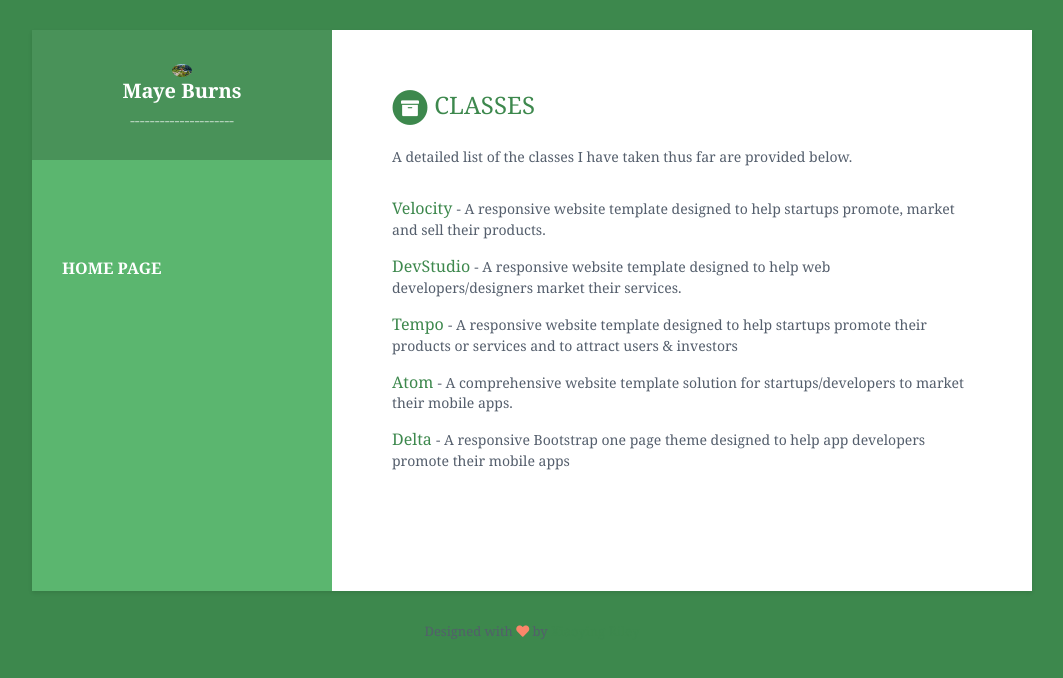
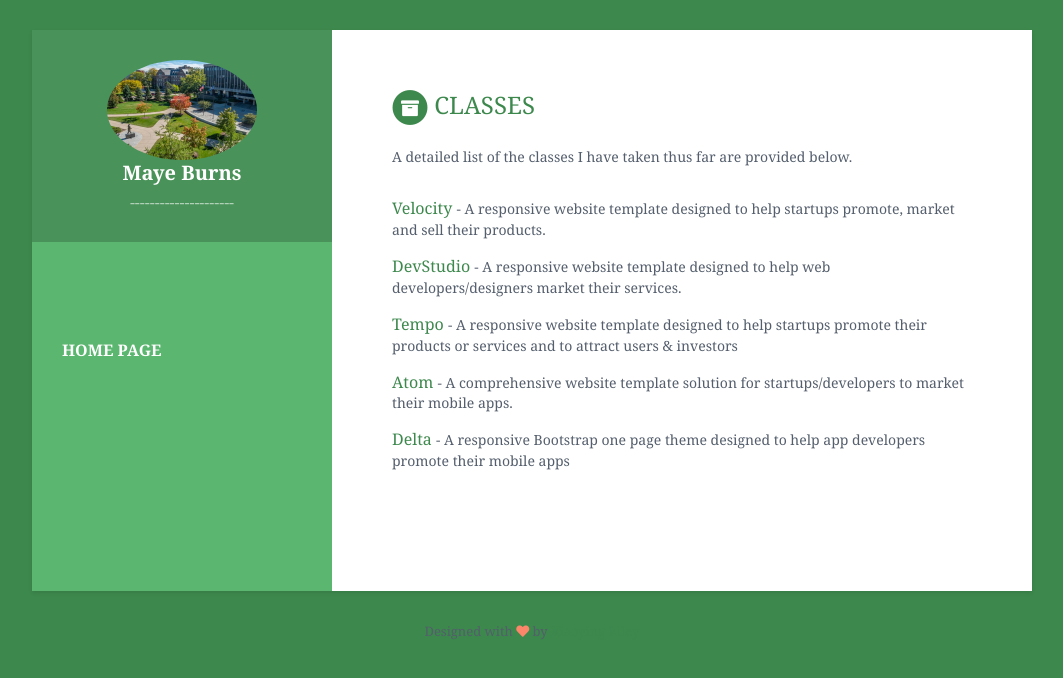
Before and after one commit to burnsmay/burnsmay.github.io.classes, a Jekyll site: the page built from index.html, in a window 1280 px wide. Shown: the top 678 px of the page, without its empty margins (108-1171 px from the left). Built offline with Jekyll 4.4.1, drawn with Linux system fonts in a browser that asks for light colours.

Commit message:
Update _base.scss enlarging picture

```diff
--- a/_sass/_base.scss
+++ b/_sass/_base.scss
@@ -77,7 +77,7 @@ p {
 
   .avatar {
     //used for profile image
-    max-width: 20px;
+    max-width: 150px;
     margin-bottom: 2px;
     border: 0px solid #fff;
     border-radius: 100%;
```
